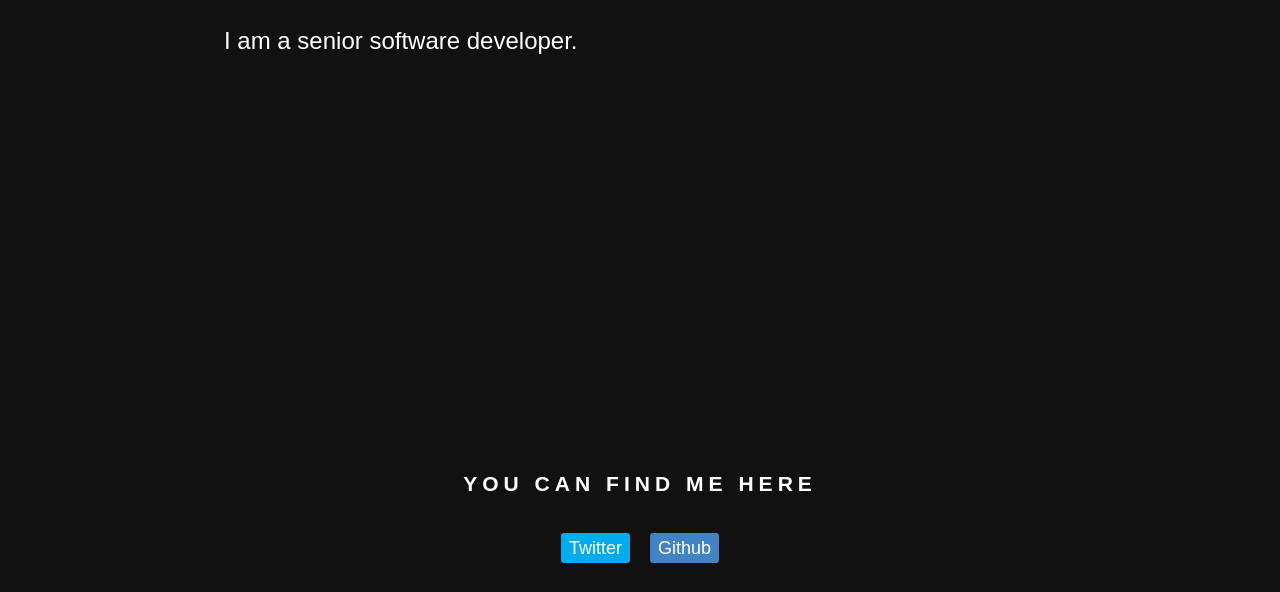
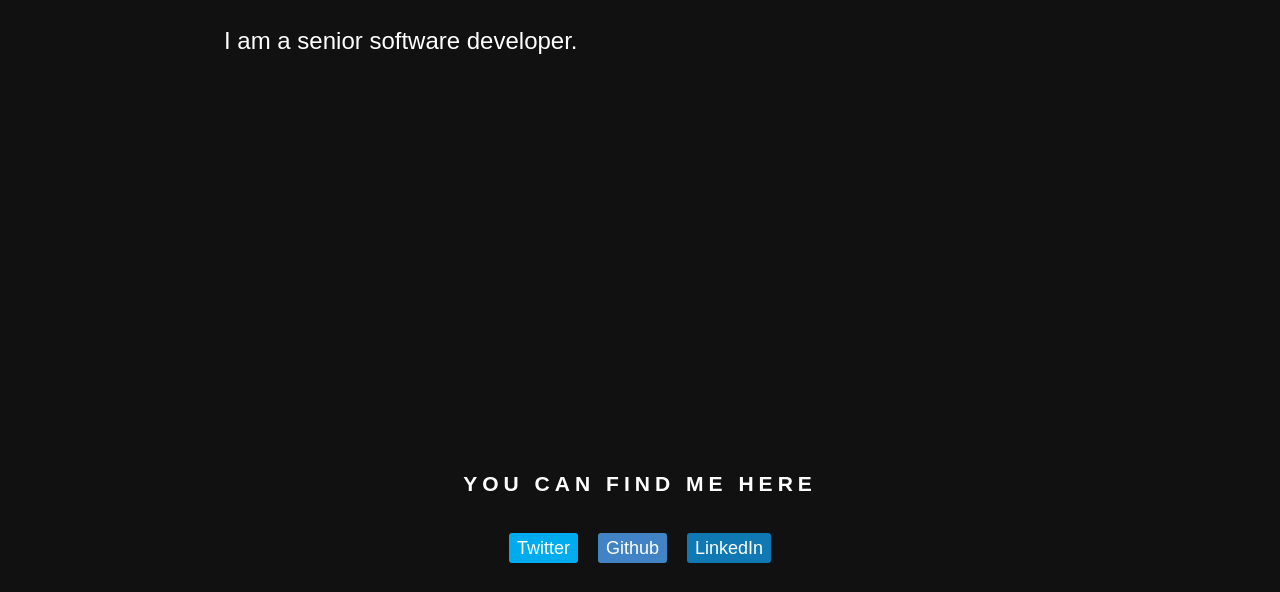
Before and after one commit to astrekalova/as-site, a Gatsby site: page / in a window 1280 px wide. Shown: the part 208-800 px from the top of the page. Built offline with nearby package versions, Linux system fonts and the light colour scheme; Gatsby itself is replaced by a stand-in of ours.

Commit message:
add linkedIn button
Signed-off-by: Alexandra <strekalo@gmail.com>

```diff
--- a/src/components/Footer.js
+++ b/src/components/Footer.js
@@ -12,6 +12,11 @@ const FooterLinks = [
     name: 'Github',
     link: 'https://github.com/astrekalova',
     color: '#4183c4',
+  },
+  {
+    name: 'LinkedIn',
+    link: 'https://www.linkedin.com/in/alexandra-strekalova-a1a78aa6/',
+    color: '#1078b3',
   },
 ]
 
```
